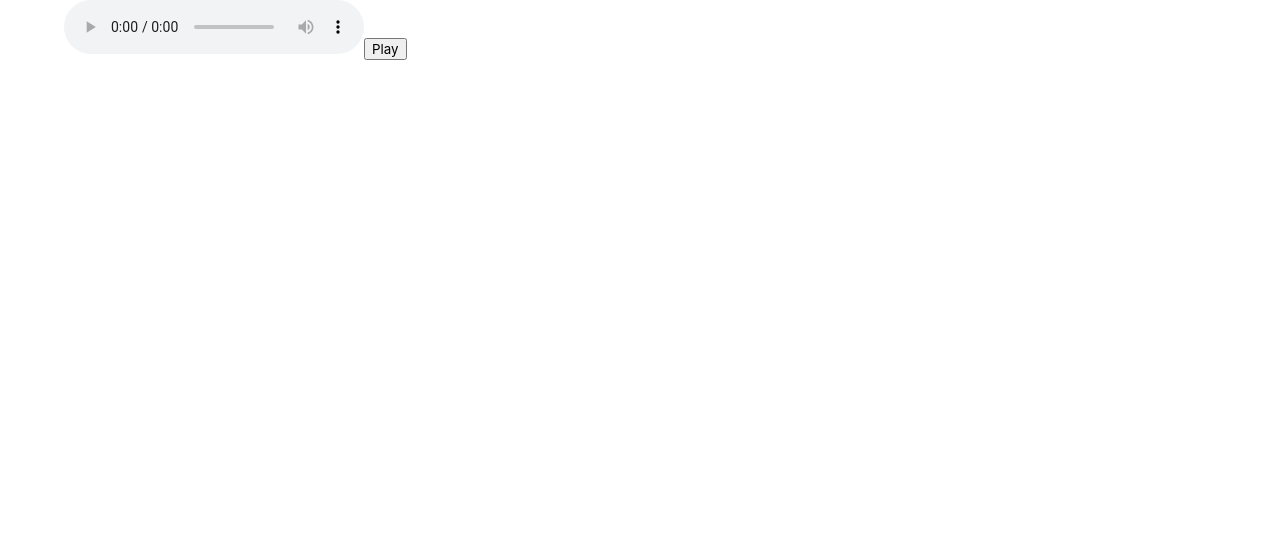
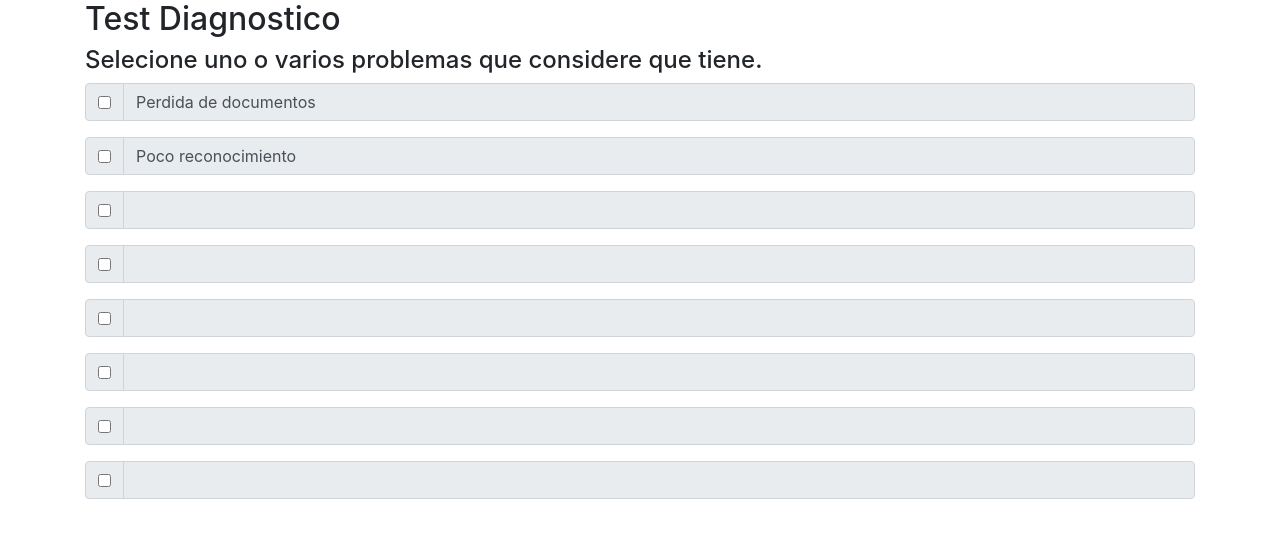
Before and after one commit to yesikagomez/Como_administrar, a React (Create React App) app: page /Diagnostico in a window 1280 px wide. Shown: the top 538 px of the page. Built offline with nearby package versions, Linux system fonts and the light colour scheme.

Commit message:
Creando Pagina diagnostico

```diff
--- a/package.json
+++ b/package.json
@@ -11,11 +11,10 @@
     "@testing-library/user-event": "^7.2.1",
     "axios": "^0.20.0",
     "bootstrap": "^4.5.2",
-    "bulma": "^0.9.0",
-    "bulma-toast": "^2.0.2",
     "font-awesome": "^4.7.0",
     "marked": "^1.1.1",
     "react": "^16.13.1",
+    "react-bootstrap": "^1.3.0",
     "react-dom": "^16.13.1",
     "react-router-dom": "^5.2.0",
     "react-scripts": "3.4.3"
--- a/src/App.js
+++ b/src/App.js
@@ -1,8 +1,8 @@
 import React, {Component} from 'react';
-import Routes from './Routes'
+import Routes from './Routes';
+import 'bootstrap/dist/css/bootstrap.min.css';
 import './index.css';
-import './App.css'
-import 'bulma/css/bulma.min.css';
+import './App.css';
 
 class App extends React.Component {
   render() {
--- a/src/Routes.js
+++ b/src/Routes.js
@@ -1,12 +1,14 @@
 import React from 'react';
 import {Switch, Route} from 'react-router-dom';
-import listacita from './components/ListaCita';
+import Diagnostico from './components/Diagnostico';
+import Registro from './components/FormularioRegistro';
 
 const Routes = () => {
     return(
-        <switch>
-            <Route path='/' component = {listacita} />
-        </switch>
+        <Switch>
+            <Route exact path='/Diagnostico' component = {Diagnostico} />
+            <Route exact path='/' component = {Registro} />
+        </Switch>
     )
 }
 
--- a/src/components/Cita.jsx
+++ /dev/null
@@ -1,16 +0,0 @@
-import React from 'react'
-import Datos from './Datos'
-
-function Cita ({ aleatorio}) {
-    let cita= aleatorio.quote;
-    let autor = aleatorio.author;
-    let twitter = 'https://twitter.com/intent/tweet?hashtags=quotes&related=freecodecamp&text=' + encodeURIComponent('"' + cita + '" ' + autor);
-    console.log(twitter);
-    return(
-        <div>
-            <Datos cita={cita} autor={autor} tw={twitter}/>
-        </div>
-    )
-}
-
-export default Cita;
--- a/src/components/Datos.jsx
+++ /dev/null
@@ -1,40 +0,0 @@
-import React from 'react'
-import './../App.css'
-
-function Datos (props) {
-    return(
-        <div id="drum-machine">
-            <audio src="../Audios/Header-1.mp3">
-                <input type="button" className="drum-pad" id="q" value="Q"/>
-            </audio>
-            <audio src="../Audios/Header-2.mp3">
-                <input type="button" className="drum-pad" id="w" value="W"/>
-            </audio>
-            <audio src="../Audios/Header-3.mp3">
-                <input type="button" className="drum-pad" id="e" value="E"/>
-            </audio>
-            <audio src="../Audios/Header-4_1.mp3">
-                <input type="button" className="drum-pad" id="a" value="A"/>
-            </audio>
-            <audio src="../Audios/Header-6.mp3">
-                <input type="button" className="drum-pad" id="s" value="S"/>
-            </audio>
-            <audio src="../Audios/Dsc_Oh.mp3">
-                <input type="button" className="drum-pad" id="d" value="D"/>
-            </audio>
-            <audio src="../Audios/Kick_n_Hat.mp3">
-                <input type="button" className="drum-pad" id="z" value="Z"/>
-            </audio>
-            <audio src="../Audios/RPa_KICK_1.mp3">
-                <input type="button" className="drum-pad" id="x" value="X"/>
-            </audio>
-            <audio src="https://s3.amazonaws.com/freecodecamp/drums/Dsc_Oh.mp3" id="Ca"></audio>
-                <button  onclick="document.getElementById('HE').play()" className="drum-pad" >Play</button>
-
-                <audio  src="https://s3.amazonaws.com/freecodecamp/drums/Dsc_Oh.mp3" controls autoPlay id="HE"/>
-        </div>
-
-    );
-}
-
-export default Datos;
--- /dev/null
+++ b/src/components/Diagnostico.jsx
@@ -0,0 +1,77 @@
+import React from 'react'
+import './../App.css'
+
+function Diagnostico () {
+    return(
+        <div>
+            <h2>Test Diagnostico</h2>
+            <h4>Selecione uno o varios problemas que considere que tiene.</h4>
+            <div class="input-group mb-3">
+                <div class="input-group-prepend">
+                    <div class="input-group-text">
+                        <input type="checkbox" aria-label="Checkbox for following text input"/>
+                    </div>
+                </div>
+                <input type="text" class="form-control" aria-label="Text input with checkbox" readonly="readonly" disabled="disabled" value="Perdida de documentos"/>
+            </div>
+            <div class="input-group mb-3">
+                <div class="input-group-prepend">
+                    <div class="input-group-text">
+                        <input type="checkbox" aria-label="Checkbox for following text input"/>
+                    </div>
+                </div>
+                <input type="text" class="form-control" aria-label="Text input with checkbox" readonly="readonly" disabled="disabled" value="Poco reconocimiento"/>
+            </div>
+            <div class="input-group mb-3">
+                <div class="input-group-prepend">
+                    <div class="input-group-text">
+                        <input type="checkbox" aria-label="Checkbox for following text input"/>
+                    </div>
+                </div>
+                <input type="text" class="form-control" aria-label="Text input with checkbox" readonly="readonly" disabled="disabled"/>
+            </div>
+            <div class="input-group mb-3">
+                <div class="input-group-prepend">
+                    <div class="input-group-text">
+                        <input type="checkbox" aria-label="Checkbox for following text input"/>
+                    </div>
+                </div>
+                <input type="text" class="form-control" aria-label="Text input with checkbox" readonly="readonly" disabled="disabled"/>
+            </div>
+            <div class="input-group mb-3">
+                <div class="input-group-prepend">
+                    <div class="input-group-text">
+                        <input type="checkbox" aria-label="Checkbox for following text input"/>
+                    </div>
+                </div>
+                <input type="text" class="form-control" aria-label="Text input with checkbox" readonly="readonly" disabled="disabled"/>
+            </div>
+            <div class="input-group mb-3">
+                <div class="input-group-prepend">
+                    <div class="input-group-text">
+                        <input type="checkbox" aria-label="Checkbox for following text input"/>
+                    </div>
+                </div>
+                <input type="text" class="form-control" aria-label="Text input with checkbox" readonly="readonly" disabled="disabled"/>
+            </div>
+            <div class="input-group mb-3">
+                <div class="input-group-prepend">
+                    <div class="input-group-text">
+                        <input type="checkbox" aria-label="Checkbox for following text input"/>
+                    </div>
+                </div>
+                <input type="text" class="form-control" aria-label="Text input with checkbox" readonly="readonly" disabled="disabled"/>
+            </div>
+            <div class="input-group mb-3">
+                <div class="input-group-prepend">
+                    <div class="input-group-text">
+                        <input type="checkbox" aria-label="Checkbox for following text input"/>
+                    </div>
+                </div>
+                <input type="text" class="form-control" aria-label="Text input with checkbox" readonly="readonly" disabled="disabled"/>
+            </div>
+        </div>
+    );
+}
+
+export default Diagnostico;
--- /dev/null
+++ b/src/components/FormularioRegistro.jsx
@@ -0,0 +1,33 @@
+import React from 'react';
+import { Button,Form } from 'react-bootstrap';
+import './../App.css'
+
+function Registro () {
+    return(
+        <div>
+            <h2>Registrese</h2>
+            <Form>
+                <Form.Group controlId="formBasicEmail">
+                    <Form.Label>Email address</Form.Label>
+                    <Form.Control type="email" placeholder="Enter email" />
+                    <Form.Text className="text-muted">
+                    We'll never share your email with anyone else.
+                    </Form.Text>
+                </Form.Group>
+
+                <Form.Group controlId="formBasicPassword">
+                    <Form.Label>Password</Form.Label>
+                    <Form.Control type="password" placeholder="Password" />
+                </Form.Group>
+                <Form.Group controlId="formBasicCheckbox">
+                    <Form.Check type="checkbox" label="Check me out" />
+                </Form.Group>
+                <Button variant="primary" type="submit">
+                    Submit
+                </Button>
+            </Form>
+        </div>
+    );
+}
+
+export default Registro;
--- a/src/components/ListaCita.jsx
+++ /dev/null
@@ -1,42 +0,0 @@
-import React, {Component} from 'react';
-import Cita from './Cita';
-import axios from 'axios';
-
-class ListaCita extends Component {
-
-    render() {
-
-        // Datos que debe cargar el audio
-
-        const item = [
-          {
-            id: 1,
-            audio: 'https://s3.amazonaws.com/freecodecamp/drums/Dsc_Oh.mp3',
-            formato: 'audio/mpeg',
-          }
-        ];
-
-        return (
-
-          item.map(item => {
-
-            // Es necesario colocar una 'key' a partir de la versión de React JS 16
-            // colocamos el objeto 'id: 1' en <div key={ item.id }
-
-            return  <div key={ item.id }>
-                      <audio controls>
-                        <source src={ item.audio } type={ item.formato } id="Ca"/>
-                      </audio>
-                      <button  onclick="document.getElementById('Ca').play()" className="drum-pad" >Play</button>
-                    </div>
-
-
-          })
-
-        )
-
-
-      }
-}
-
-export default ListaCita;
```
Also changed, not shown: 1 other file (tests, documents, lock files or other folders).
